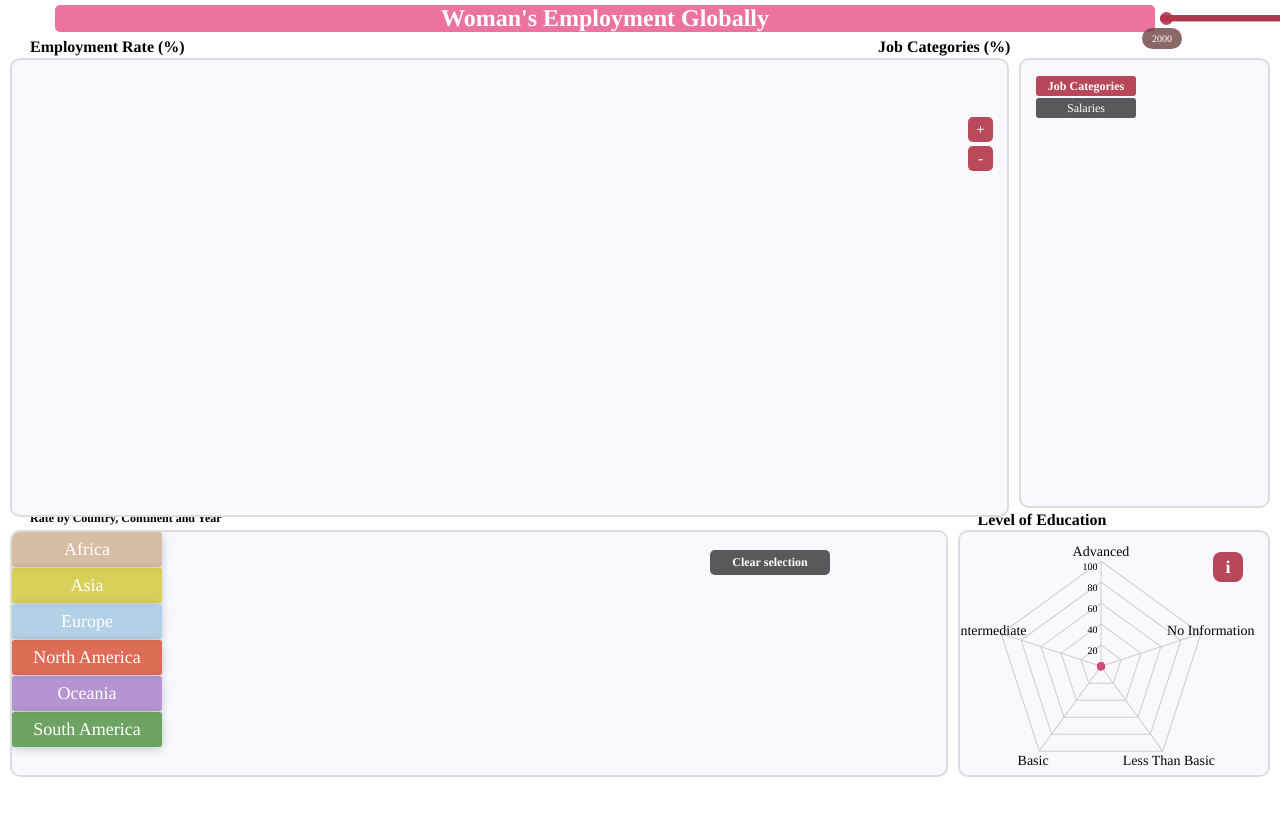
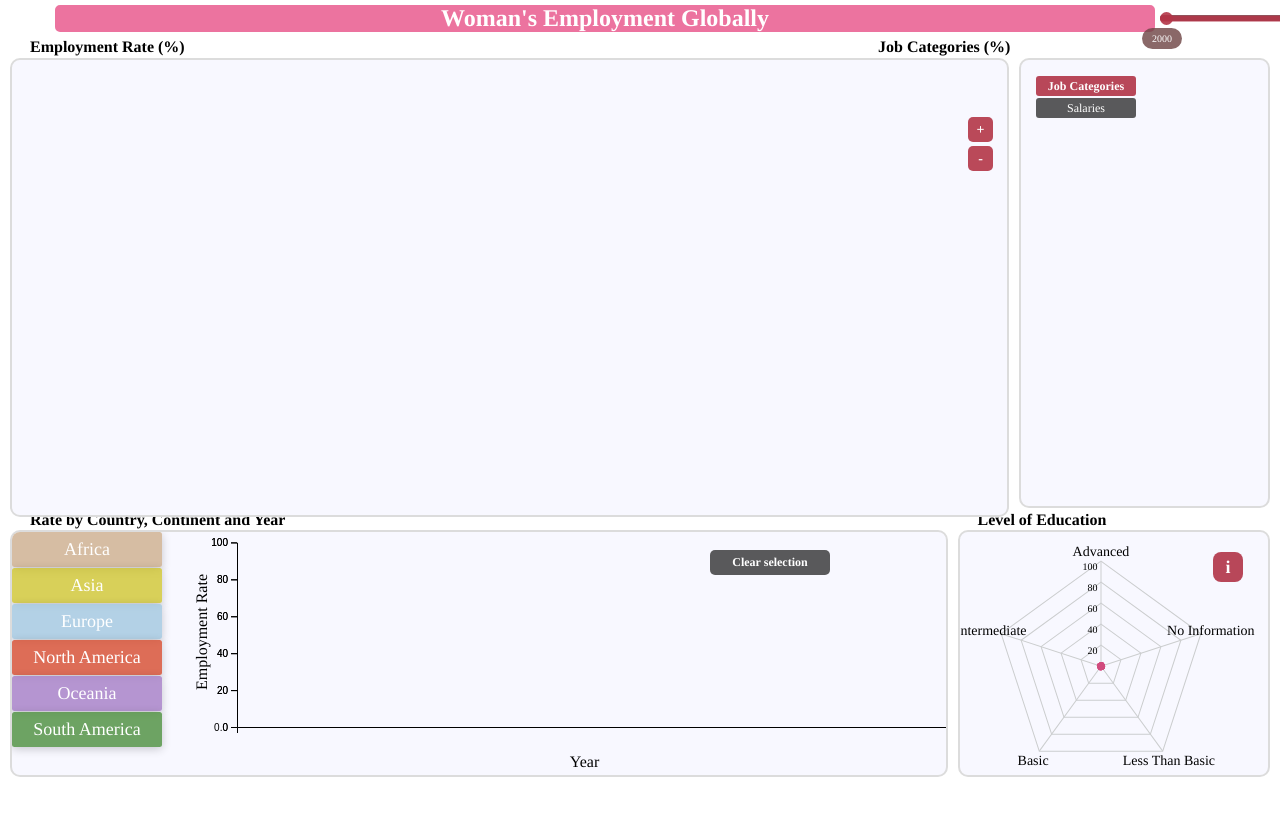
Before and after one commit to beatrizp03/Information-Visualization, a plain HTML site: page VI/Checkpoint3/index.html in a window 1280 px wide. Both pictures are taken after a click on the button "Clear selection". Shown: the top 816 px of the page. Drawn offline with nearby package versions, Linux system fonts and the light colour scheme; no server answers.

Commit message:
small changes

```diff
--- a/VI/Checkpoint3/linechart.js
+++ b/VI/Checkpoint3/linechart.js
@@ -232,6 +232,7 @@ function clearLines() {
   // Clear the clickedList and continentlist
   clickedList = [];
   continentlist = [];
+  hoveredcountry="";
 
   // Reset the background color of all country buttons
   document.querySelectorAll('.country-btn').forEach(button => {
@@ -247,9 +248,10 @@ function clearLines() {
 
   // Reset other charts
   createRadarChart(globalData1, clickedList);
-  updateWorldMap(clickedList);
+  updateWorldMap(clickedList,hoveredcountry);
 
-  createLineChart(filteredData1, filteredData3, clickedList, continentlist);
+  //createLineChart(filteredData1, filteredData3, clickedList, continentlist);
+  updateDatasetLineChart() //reset to default
 
   console.log("Cleared selection, default chart redrawn");
 }
@@ -371,7 +373,6 @@ function getContinentByCountry(countryCode) {
 //#################################### Create visual idioms ####################################
 
 function createLineChart(data, data_average,clickedList,continentlist) {
-
   // Clean the data
   const cleanedData = data_average.map(({ [""]: _, continent, year, ratio_employment_to_population }) => ({
     continent,
--- a/VI/Checkpoint3/style.css
+++ b/VI/Checkpoint3/style.css
@@ -391,7 +391,7 @@ input[type="range"]:active::-webkit-slider-thumb {  /*when hovered*/
 }
 
 .line-title {
-  font-size: 12px;
+  font-size: 16px;
   font-weight: bold;
   margin-left: 20px;
   margin-top: -16px;
```
